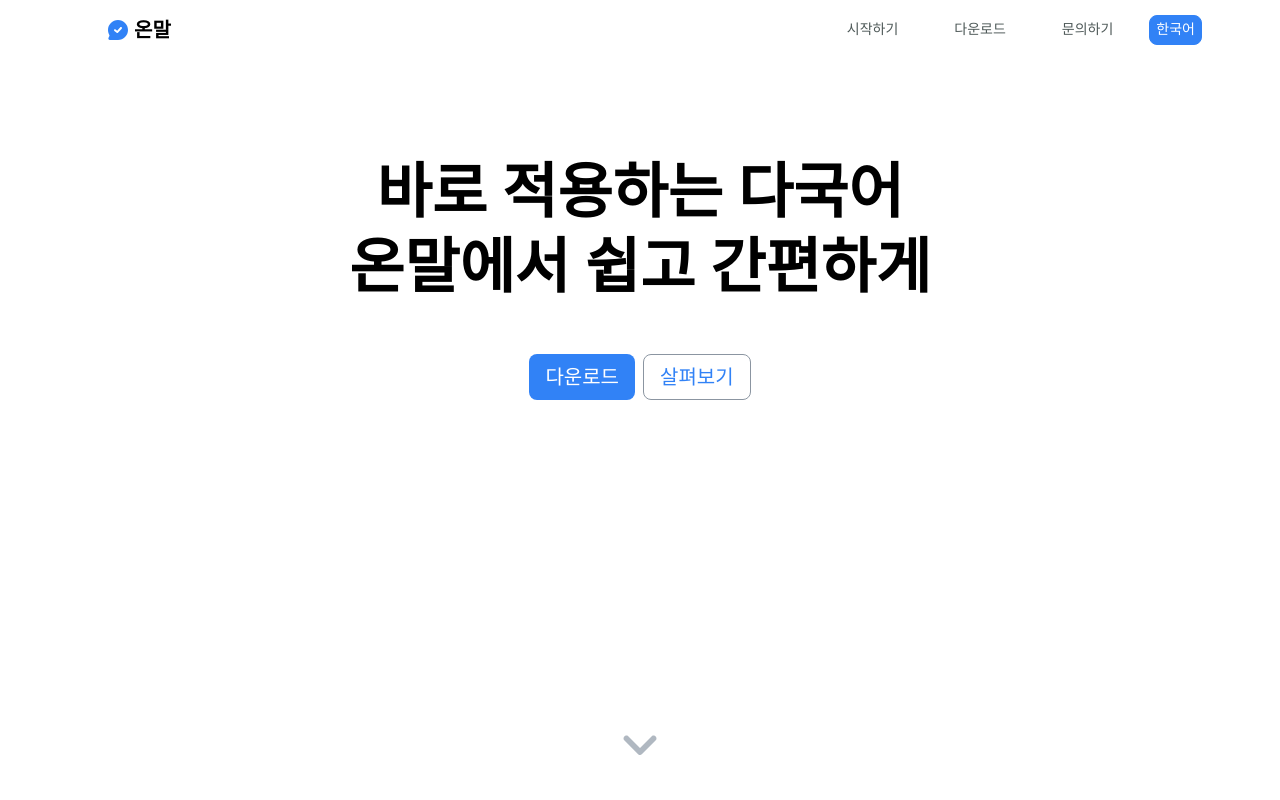
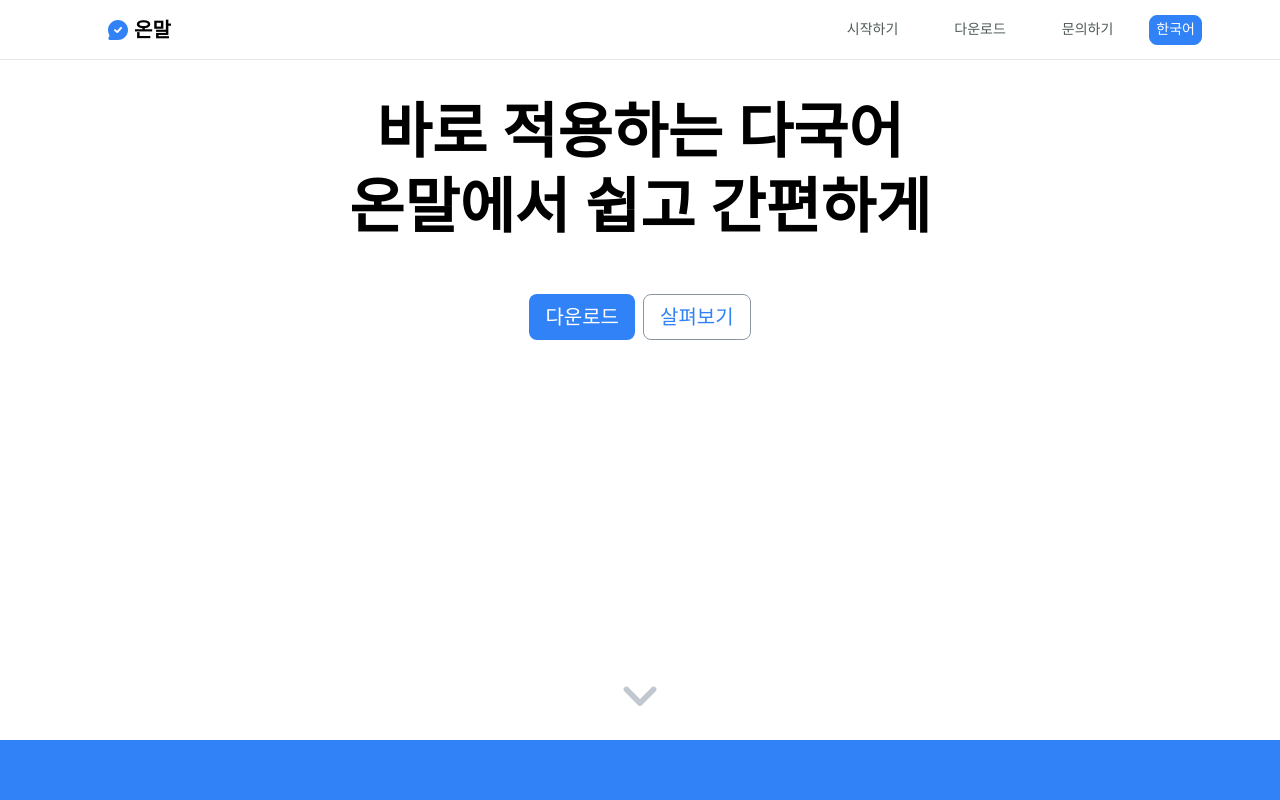
Before and after one commit to righthunkwon/onmal-web, a React (Vite) app: page / in a window 1280 px wide. Shown: the top 800 px of the page. Built offline with nearby package versions, Linux system fonts and the light colour scheme.

Commit message:
style: 레이아웃 변경

```diff
--- a/index.css
+++ b/index.css
@@ -16,7 +16,7 @@
   --color-ourTextLightGray: rgb(209, 214, 219); /* #D1D6DB */
 
   /* event */
-  --color-ourEventBlueDark: rgb(36, 115, 242); /* #2473f2 */
+  --color-ourEventBlueDark: rgb(27, 100, 218); /* #1B64DA */
   --color-ourEventBlueLight: rgb(81, 162, 255); /* #51a2ff */
   --color-ourEventWhite: rgb(242, 244, 246); /* #F2F4F6 */
   --color-ourEventGray: rgb(139, 149, 161); /* #8B95A1 */
@@ -34,23 +34,11 @@
 
 @layer components {
   .c-container {
-    @apply mx-auto max-w-[1140px];
-  }
-
-  .c-header {
-    @apply fixed top-0 z-100 my-auto h-15 w-full max-w-[1140px] whitespace-nowrap;
+    @apply min-h-[calc(100vh)]; /* 뷰포트 */
   }
 
   .c-content {
-    @apply min-h-[calc(100vh-3.75rem)];
-  }
-
-  .c-footer-fixed {
-    @apply fixed bottom-0 w-full;
-  }
-
-  .c-footer {
-    @apply z-100 w-full;
+    @apply mx-auto w-[1140px] max-w-[1140px]; /* 컨텐츠 내용 제한(1140px) */
   }
 
   .c-nav-menu-item {
@@ -76,6 +64,19 @@
     }
   }
 
+  --animate-bounce-small: bounce-small 1.5s ease-in-out infinite;
+  @keyframes bounce-small {
+    0%,
+    100% {
+      transform: translateY(15%);
+      opacity: 1;
+    }
+    50% {
+      transform: translateY(0);
+      opacity: 0.2;
+    }
+  }
+
   --animate-wiggle: wiggle 1s ease-in-out infinite;
   @keyframes wiggle {
     0%,
--- a/src/App.tsx
+++ b/src/App.tsx
@@ -9,12 +9,8 @@ import { Route, Routes } from 'react-router-dom';
 const App = () => {
   return (
     <>
-      <div className="c-container">
-        {/* 헤더 */}
       <Header />
-
-        {/* 메인 */}
-        <main className="c-content c-container">
+      <main className="c-container">
         <Routes>
           <Route path="/" element={<HomePage />} />
           <Route path="/start" element={<StartPage />} />
@@ -23,8 +19,6 @@ const App = () => {
           <Route path="*" element={<NotFoundPage />} />
         </Routes>
       </main>
-      </div>
-      {/* 푸터 */}
       <Footer />
     </>
   );
--- a/src/components/footer/Footer.tsx
+++ b/src/components/footer/Footer.tsx
@@ -7,22 +7,25 @@ import notion from '@/assets/svgs/btn-notion.svg';
 const Footer: React.FC = () => {
   return (
     <>
-      <footer className="p-8 text-sm text-white c-footer bg-ourDarkGray sm:p-12 sm:text-base">
+      <footer className="bg-ourDarkGray z-100 w-full p-8 text-sm text-white sm:p-12 sm:text-base">
         <div className="mx-auto max-w-[1140px] sm:p-4">
           <ul className="pb-8 pl-1">
             <li className="mb-3 font-bold">서비스</li>
             <li className="py-2">
-              <a
-                className="py-2 pr-4 text-ourTextLightGray hover:brightness-80"
-                href="#introduce"
+              <Link
+                to={
+                  'https://www.notion.so/righthun/dd055ee9f54445e89cd84d755071f7bd'
+                }
+                target="_blank"
+                className="text-ourTextLightGray py-2 pr-4 hover:brightness-80"
               >
                 소개
-              </a>
+              </Link>
             </li>
 
             <li className="py-2">
               <Link
-                className="py-2 pr-4 text-ourTextLightGray hover:brightness-80"
+                className="text-ourTextLightGray py-2 pr-4 hover:brightness-80"
                 to={'/start'}
               >
                 시작하기
@@ -30,7 +33,7 @@ const Footer: React.FC = () => {
             </li>
             <li className="py-2">
               <Link
-                className="py-2 pr-4 text-ourTextLightGray hover:brightness-80"
+                className="text-ourTextLightGray py-2 pr-4 hover:brightness-80"
                 to={'/download'}
               >
                 다운로드
@@ -38,7 +41,7 @@ const Footer: React.FC = () => {
             </li>
           </ul>
           <ul className="flex gap-2">
-            <li className="w-12 h-12">
+            <li className="h-12 w-12">
               <Link to={'https://github.com/righthunkwon'} target="_blank">
                 <img
                   className="hover:brightness-90"
@@ -47,7 +50,7 @@ const Footer: React.FC = () => {
                 />
               </Link>
             </li>
-            <li className="w-12 h-12">
+            <li className="h-12 w-12">
               <Link
                 to={
                   'https://www.notion.so/righthun/dd055ee9f54445e89cd84d755071f7bd'
@@ -61,7 +64,7 @@ const Footer: React.FC = () => {
                 />
               </Link>
             </li>
-            <li className="w-12 h-12">
+            <li className="h-12 w-12">
               <Link to={'mailto:dhtmxk8134@naver.com'}>
                 <img className="hover:brightness-90" src={email} alt="email" />
               </Link>
--- a/src/components/header/Header.tsx
+++ b/src/components/header/Header.tsx
@@ -14,7 +14,8 @@ const Header: React.FC = () => {
 
   return (
     <>
-      <nav className="c-header flex justify-between bg-white text-sm">
+      <header className="fixed top-0 z-100 my-auto flex h-15 w-full justify-center border-b border-gray-200 bg-white whitespace-nowrap">
+        <nav className="c-content flex justify-between bg-white text-sm">
           <div className="flex w-full">
             <HeaderLogo />
             <div className="hidden w-full sm:flex"></div>
@@ -36,8 +37,8 @@ const Header: React.FC = () => {
             )}
           </button>
         </nav>
-      <div id="introduce" className="h-15"></div>
         <HeaderDrawerMenu open={open} />
+      </header>
     </>
   );
 };
```
Lines whose indentation alone changed are shown as unchanged.
